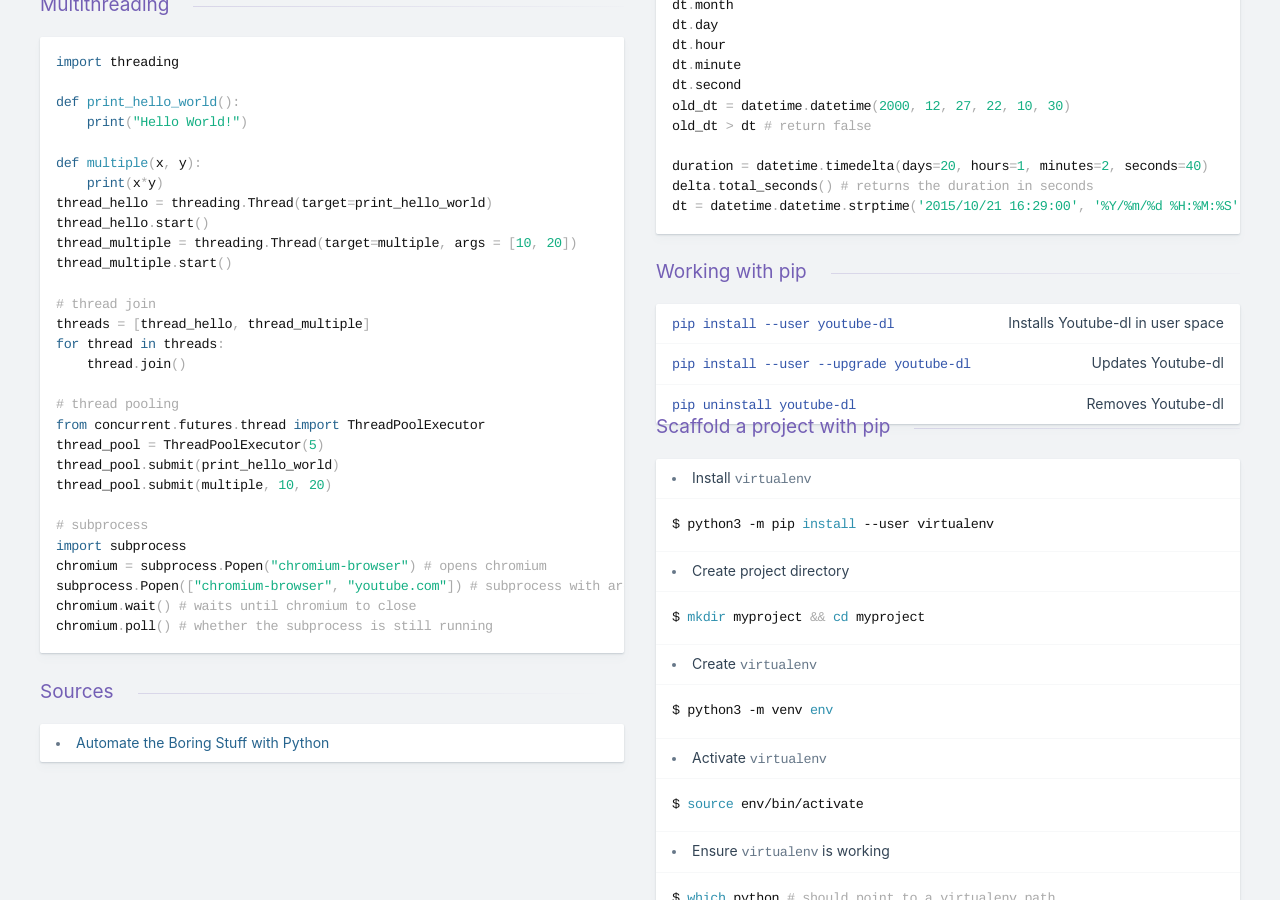
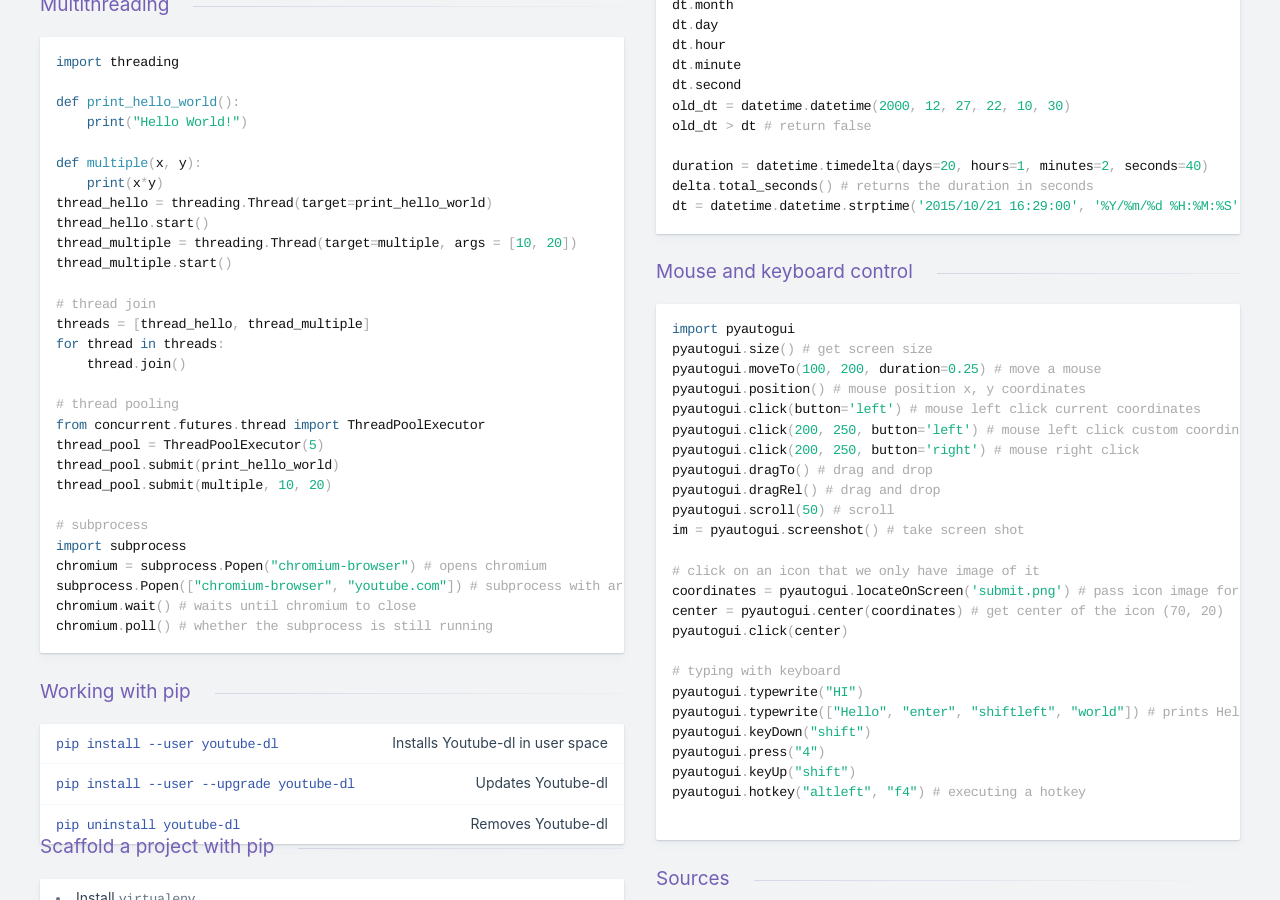
Before and after one commit to kasramp/cheat-sheet-factory, a Jekyll site: the page built from python/python.md, in a window 1280 px wide and 900 px high, scrolled down 8466 px. Built offline with Jekyll 4.4.1, drawn with Linux system fonts in a browser that asks for light colours; nearby versions of some CDN libraries.

Commit message:
Finalize python cheat sheet

````diff
--- a/python/python.md
+++ b/python/python.md
@@ -878,6 +878,36 @@ chromium.wait() # waits until chromium to close
 chromium.poll() # whether the subprocess is still running
 ```
 
+### Mouse and keyboard control
+
+```python
+import pyautogui
+pyautogui.size() # get screen size
+pyautogui.moveTo(100, 200, duration=0.25) # move a mouse
+pyautogui.position() # mouse position x, y coordinates
+pyautogui.click(button='left') # mouse left click current coordinates
+pyautogui.click(200, 250, button='left') # mouse left click custom coordinates
+pyautogui.click(200, 250, button='right') # mouse right click
+pyautogui.dragTo() # drag and drop
+pyautogui.dragRel() # drag and drop
+pyautogui.scroll(50) # scroll
+im = pyautogui.screenshot() # take screen shot
+
+# click on an icon that we only have image of it
+coordinates = pyautogui.locateOnScreen('submit.png') # pass icon image for getting its coordinates with image recognition (10, 20, 50, 100)
+center = pyautogui.center(coordinates) # get center of the icon (70, 20)
+pyautogui.click(center)
+
+# typing with keyboard
+pyautogui.typewrite("HI")
+pyautogui.typewrite(["Hello", "enter", "shiftleft", "world"]) # prints Hello \n World
+pyautogui.keyDown("shift")
+pyautogui.press("4")
+pyautogui.keyUp("shift")
+pyautogui.hotkey("altleft", "f4") # executing a hotkey
+
+```
+
 ### Working with pip
 
 | `pip install --user youtube-dl` | Installs Youtube-dl in user space |
````
Also changed, not shown: other parts of python/python.md (+1 -1 lines).
